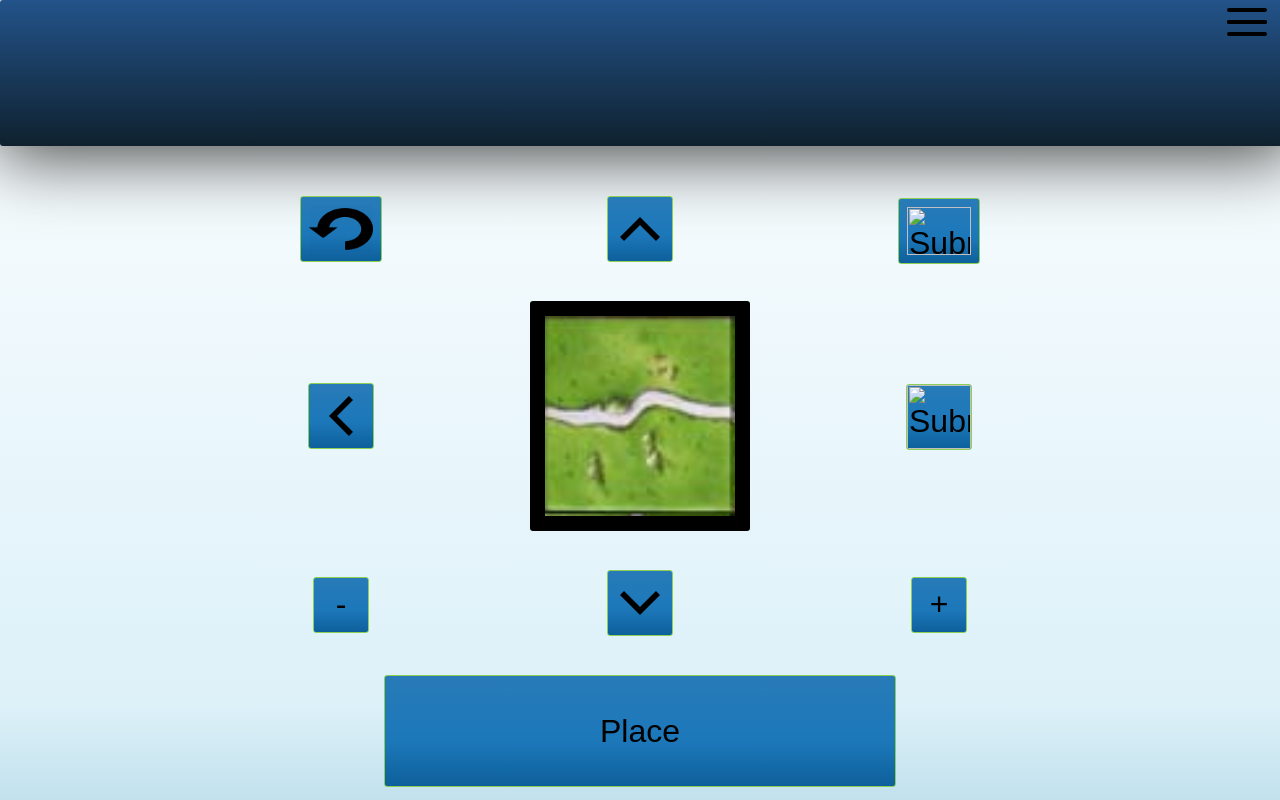
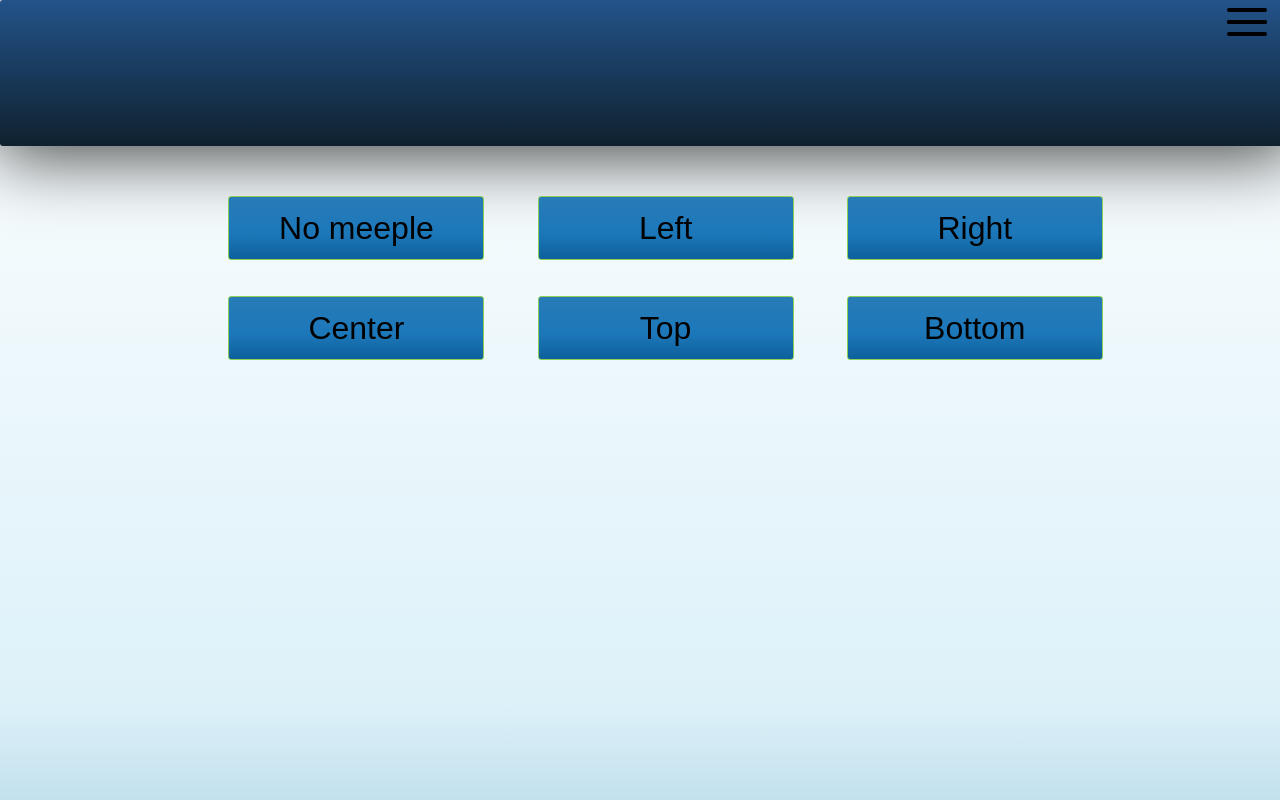
Before and after one commit to ka2le/tilegame, a website: page public/player.html in a window 1280 px wide. Drawn offline with nearby package versions, Linux system fonts and the light colour scheme.

Commit message:
reconnect

```diff
--- a/public/player.css
+++ b/public/player.css
@@ -24,16 +24,22 @@ body,html {
 	text-align:center;
 }
 #meepleTable{
-	display:none;
+	display:inline;
+
+}
+#meepleTable input{
+margin-left:4vw;
+width: 20vw !important;
+padding:1vh;
 }
 #waitingDiv{
 	display:none;
 	font-size:4em;
 	padding-top:10vh;
-	font-align:center;
+	//font-align:center;
 }
 #tileTable{
-	display:inline;
+	display:none;
 }
 #inputContainer table{
 	padding: 2vh;
--- a/public/player.html
+++ b/public/player.html
@@ -36,7 +36,7 @@
 			</div>
 		</div>
 		 <div id="menu">
-				<input type="button"  value="Test" onclick="test()"><br>
+					<input type="button" onclick="reconnect()" value="" > <br>
 					<input type="button" onclick="startGame('1')" value="Start 1 player game" > <br>
 					<input type="button" onclick="startGame('2')" value="Start 2 player game" > <br>
 					<input type="button" onclick="startGame('3')" value="Start 3 player game" > <br>
@@ -44,10 +44,7 @@
 					<input type="button" onclick="startGame('5')" value="Start 5 player game" > <br>
 					<input type="button" onclick="testTile('4')" value="new Tile"><br>
 					<input type="button" onclick="testPlaceMeeple()" value="place MEELPE" > <br>
-					<input type="button" onclick="testDone()" value="Test Done" > <br>'
-					<input type="button" onclick="testStart()" value="Start" > <br>
-					<input type="button" onclick="testStart()" value="Start" > <br>
-					<input type="button" onclick="testCorrect()" value="Correct" >
+
 			</div>
 			<div id="inputContainer">
 
@@ -68,9 +65,9 @@
 					 </td>
 					 <td>
 					  <tr>
-						<th><input type="button" value="-" class="inputButton zoombutton arrow" onclick="zoom('in')" ></th>
+						<th><input type="button" value="-" class="inputButton zoombutton arrow" onclick="zoom('out')" ></th>
 						<th><input type="image" src="img/arrowdown.png" class="inputButton arrow important" onclick="move('down')" ></th>
-						<th><input type="button" value="+" class="inputButton zoombutton arrow" onclick="zoom('out')" ></th>
+						<th><input type="button" value="+" class="inputButton zoombutton arrow" onclick="zoom('in')" ></th>
 					  </tr>
 					 </td>
 					  <td>
--- a/public/player.js
+++ b/public/player.js
@@ -112,6 +112,9 @@ function answer(theAnswer){
 
 function move(direction){
 	send("move",direction);
+}
+function reconnect(){
+	send("reconnect");
 }
 
 function rotate(direction){
```
Also changed, not shown: public/functions.js (+12 -0 lines).
